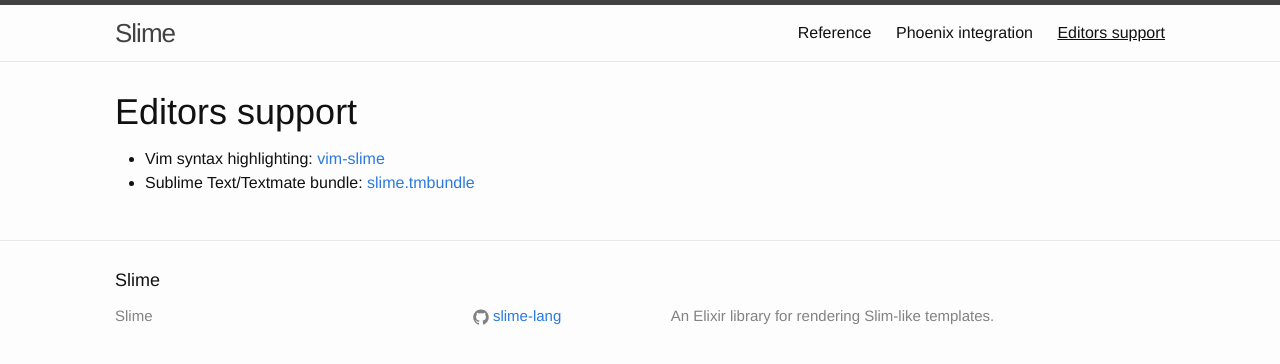
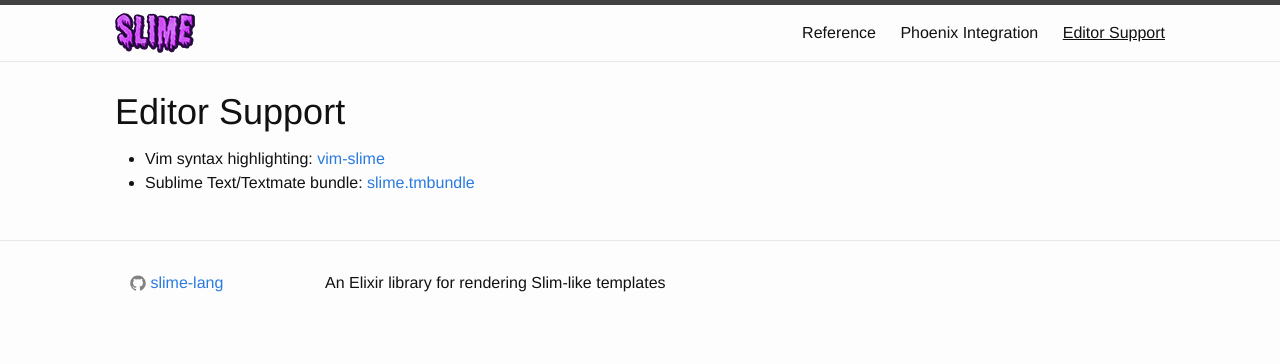
Before and after one commit to slime-lang/slime-lang.github.io, a Jekyll site: the page built from editors.html, in a window 1280 px wide. Shown: the top 364 px of the page. Built offline with Jekyll 4.4.1, drawn with Linux system fonts in a browser that asks for light colours.

Commit message:
Add logo graphic along with a few small improvements (#4)

```diff
--- a/_config.yml
+++ b/_config.yml
@@ -1,7 +1,7 @@
 title: Slime
 
 description: >
-  An Elixir library for rendering Slim-like templates.
+  An Elixir library for rendering Slim-like templates
 
 baseurl: ""
 url: "http://slime-lang.com"
--- a/_includes/footer.html
+++ b/_includes/footer.html
@@ -1,15 +1,6 @@
 <footer class="site-footer">
 
   <div class="wrapper">
-
-    <h2 class="footer-heading">{{ site.title }}</h2>
-
-    <div class="footer-col-wrapper">
-      <div class="footer-col  footer-col-1">
-        <ul class="contact-list">
-          <li>{{ site.title }}</li>
-        </ul>
-      </div>
 
       <div class="footer-col  footer-col-2">
         <ul class="social-media-list">
--- a/_includes/head.html
+++ b/_includes/head.html
@@ -3,7 +3,7 @@
     <meta name="viewport" content="width=device-width initial-scale=1" />
     <meta http-equiv="X-UA-Compatible" content="IE=edge">
 
-    <title>{% if page.title %}{{ page.title }}{% else %}{{ site.title }}{% endif %}</title>
+    <title>{% if page.title %}{{ page.title }}{% else %}{{ site.title }}{% endif %} &ndash; {{ site.description }}</title>
     <meta name="description" content="{{ site.description }}">
 
     <link href="https://maxcdn.bootstrapcdn.com/bootstrap/3.3.7/css/bootstrap.min.css" rel="stylesheet" integrity="sha384-BVYiiSIFeK1dGmJRAkycuHAHRg32OmUcww7on3RYdg4Va+PmSTsz/K68vbdEjh4u" crossorigin="anonymous">
--- a/_sass/_layout.scss
+++ b/_sass/_layout.scss
@@ -11,15 +11,17 @@
 }
 
 .site-title {
-  font-size: 26px;
-  line-height: 56px;
-  letter-spacing: -1px;
-  margin-bottom: 0;
+  background: url(/assets/slime-logo.png) no-repeat;
+  display: block;
   float: left;
+  height: 40px;
+  position: relative;
+  text-indent: -9999em;
+  top: 8px;
+  width: 80px;
 
-  &,
-  &:visited {
-    color: $grey-color-dark;
+  &:hover {
+    opacity: 0.8;
   }
 }
 
--- a/editors.html
+++ b/editors.html
@@ -1,6 +1,6 @@
 ---
 layout: page
-title: Editors support
+title: Editor Support
 order: 3
 ---
 
--- a/phoenix_integration.html
+++ b/phoenix_integration.html
@@ -1,6 +1,6 @@
 ---
 layout: page
-title: Phoenix integration
+title: Phoenix Integration
 order: 2
 ---
 
```
Also changed, not shown: assets/slime-logo.png (added), 1 other file.
